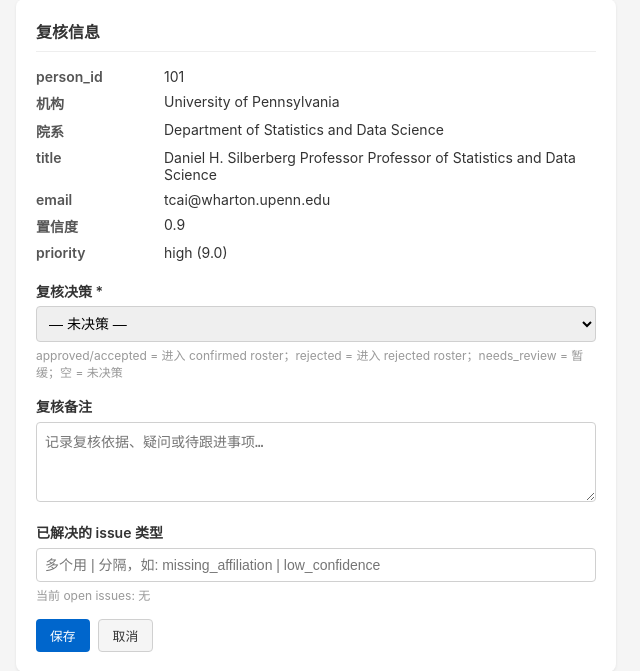
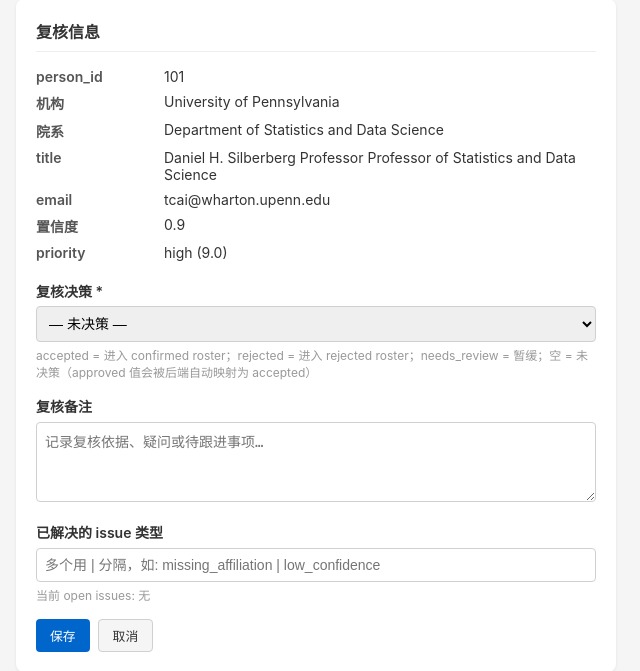
Before and after one commit to Jiayang-ee/brain-bankv2, a Flask app: page /record/101/edit in a window 1280 px wide. Shown: the part 140-811 px from the top of the page, without its empty margins (0-640 px from the left). Run offline with Flask 3, Linux system fonts and the light colour scheme.

Commit message:
fix(workbench): address 5 validation blockers from product review
1. Decision values: swap approved/accepted→accepted everywhere to match
   import_review_decisions() contract (which aliases approved→accepted
   internally; stored value must be accepted/rejected/needs_review/empty)
2. missing_homepage_email filter: was looking for gap_missing_homepage_email
   column that doesn't exist; now checks gap_missing_homepage OR
   gap_missing_email (consistent with record.html badge display)
3. Numerical sort: priority_score/confidence_score/etc now sort as float
   instead of lexicographic strings
4. paper_links display: added to record.html evidence section (up to 5 links)
5. /refresh: now checks subprocess returncode and raises RuntimeError on
   failure instead of silently returning stale data

Co-authored-by: multica-agent <github@multica.ai>

```diff
--- a/review_workbench/app.py
+++ b/review_workbench/app.py
@@ -33,8 +33,8 @@ ISSUES_CSV = REPO_ROOT / "data" / "review" / "issues.csv"
 EXPORTS_PEOPLE_CSV = REPO_ROOT / "data" / "exports" / "people.csv"
 RUN_RECORD_JSON = REPO_ROOT / "data" / "review" / "wave1_run_record.json"
 
-# Review decision enumeration
-VALID_DECISIONS = ["approved/accepted", "rejected", "needs_review", ""]
+# Review decision enumeration (backend contract: accepted, rejected, needs_review, or empty; approved is aliased to accepted by import_review_decisions)
+VALID_DECISIONS = ["accepted", "rejected", "needs_review", ""]
 
 # Fields we allow reviewers to edit
 EDITABLE_FIELDS = ["review_decision", "review_decision_note", "resolved_issue_types"]
@@ -118,8 +118,12 @@ def _regenerate_quality_gap() -> list[dict]:
             timeout=60,
             env={**__import__("os").environ, "PYTHONPATH": str(REPO_ROOT / "src")},
         )
-    except Exception as e:
-        return _load_quality_gaps()
+        if result.returncode != 0:
+            raise RuntimeError(
+                f"wave1-report failed (exit {result.returncode}): {result.stderr[:500]}"
+            )
+    except Exception:
+        raise
     return _load_quality_gap_report_from_csv()
 
 
@@ -149,8 +153,8 @@ def _compute_stats(rows: list[dict]) -> dict:
 
     for r in rows:
         d = (r.get("review_decision") or "").strip().lower()
-        if d in ("approved/accepted", "accepted", "approved"):
-            by_decision["approved/accepted"] = by_decision.get("approved/accepted", 0) + 1
+        if d in ("accepted", "approved", "approved/accepted"):
+            by_decision["accepted"] = by_decision.get("accepted", 0) + 1
         elif d == "rejected":
             by_decision["rejected"] = by_decision.get("rejected", 0) + 1
         elif d == "needs_review":
@@ -222,13 +226,16 @@ def list_queue():
             rows = [r for r in rows if not (r.get("review_decision") or "").strip()]
         elif filter_decision == "needs_review":
             rows = [r for r in rows if (r.get("review_decision") or "").strip().lower() == "needs_review"]
-        elif filter_decision == "approved/accepted":
-            rows = [r for r in rows if (r.get("review_decision") or "").strip().lower() in ("approved/accepted", "accepted", "approved")]
+        elif filter_decision == "accepted":
+            rows = [r for r in rows if (r.get("review_decision") or "").strip().lower() in ("accepted", "approved", "approved/accepted")]
         elif filter_decision == "rejected":
             rows = [r for r in rows if (r.get("review_decision") or "").strip().lower() == "rejected"]
 
     if filter_gap:
-        rows = [r for r in rows if r.get(f"gap_{filter_gap}") == "1"]
+        if filter_gap == "missing_homepage_email":
+            rows = [r for r in rows if r.get("gap_missing_homepage") == "1" or r.get("gap_missing_email") == "1"]
+        else:
+            rows = [r for r in rows if r.get(f"gap_{filter_gap}") == "1"]
 
     if filter_tier:
         rows = [r for r in rows if (r.get("priority_tier") or "").lower() == filter_tier.lower()]
@@ -243,10 +250,22 @@ def list_queue():
             or term in (r.get("email") or "").casefold()
         ]
 
-    # Sort
+    # Sort (numeric fields sorted as numbers)
     reverse = sort_dir == "desc"
+    numeric_fields = {"priority_score", "confidence_score", "discipline_score",
+                      "pub_last_5_year_total", "pub_a_plus_total", "pub_a_total",
+                      "pub_a1_total", "pub_a2_total", "pub_top_total",
+                      "pub_first_author_total", "pub_corresponding_author_total"}
     if sort_by in QUEUE_FIELDS:
-        rows.sort(key=lambda r: (r.get(sort_by) or ""), reverse=reverse)
+        def sort_key(r):
+            val = r.get(sort_by) or ""
+            if sort_by in numeric_fields:
+                try:
+                    return float(val)
+                except (ValueError, TypeError):
+                    return 0
+            return val
+        rows.sort(key=sort_key, reverse=reverse)
 
     total = len(_load_queue())
     filtered = len(rows)
@@ -300,8 +319,8 @@ def record_edit(person_id: int):
         note = (request.form.get("review_decision_note") or "").strip()
         resolved = (request.form.get("resolved_issue_types") or "").strip()
 
-        # Validate decision enum
-        if decision and decision not in ["approved/accepted", "rejected", "needs_review"]:
+        # Validate decision enum (backend contract: accepted/rejected/needs_review/empty; approved aliased to accepted on import)
+        if decision and decision not in ["accepted", "rejected", "needs_review"]:
             return jsonify({"error": f"非法决策值: {decision}"}), 400
 
         # Update the record in memory
--- a/review_workbench/templates/edit.html
+++ b/review_workbench/templates/edit.html
@@ -34,12 +34,12 @@
       <label for="review_decision">复核决策 *</label>
       <select id="review_decision" name="review_decision">
         <option value="">— 未决策 —</option>
-        <option value="approved/accepted" {% if record.review_decision and 'accept' in record.review_decision|lower %}selected{% endif %}>approved/accepted</option>
+        <option value="accepted" {% if record.review_decision and 'accept' in record.review_decision|lower %}selected{% endif %}>accepted</option>
         <option value="rejected" {% if record.review_decision and record.review_decision|lower == 'rejected' %}selected{% endif %}>rejected</option>
         <option value="needs_review" {% if record.review_decision and record.review_decision|lower == 'needs_review' %}selected{% endif %}>needs_review</option>
       </select>
       <div class="text-muted" style="font-size:0.75rem;margin-top:0.25rem;">
-        approved/accepted = 进入 confirmed roster；rejected = 进入 rejected roster；needs_review = 暂缓；空 = 未决策
+        accepted = 进入 confirmed roster；rejected = 进入 rejected roster；needs_review = 暂缓；空 = 未决策（approved 值会被后端自动映射为 accepted）
       </div>
     </div>
 
--- a/review_workbench/templates/index.html
+++ b/review_workbench/templates/index.html
@@ -9,7 +9,7 @@
     <div class="label">总记录数</div>
   </div>
   <div class="stat-box low">
-    <div class="num">{{ stats.by_decision.get('approved/accepted', 0) }}</div>
+    <div class="num">{{ stats.by_decision.get('accepted', 0) }}</div>
     <div class="label">已批准</div>
   </div>
   <div class="stat-box high">
--- a/review_workbench/templates/queue.html
+++ b/review_workbench/templates/queue.html
@@ -10,7 +10,7 @@
     <option value="">全部决策</option>
     <option value="undecided" {% if filter_decision=='undecided' %}selected{% endif %}>未决策</option>
     <option value="needs_review" {% if filter_decision=='needs_review' %}selected{% endif %}>需复核</option>
-    <option value="approved/accepted" {% if filter_decision=='approved/accepted' %}selected{% endif %}>已批准</option>
+    <option value="accepted" {% if filter_decision=='accepted' %}selected{% endif %}>已批准</option>
     <option value="rejected" {% if filter_decision=='rejected' %}selected{% endif %}>已拒绝</option>
   </select>
   <select name="gap" onchange="this.form.submit()">
```
Also changed, not shown: review_workbench/templates/record.html (+10 -0 lines).
